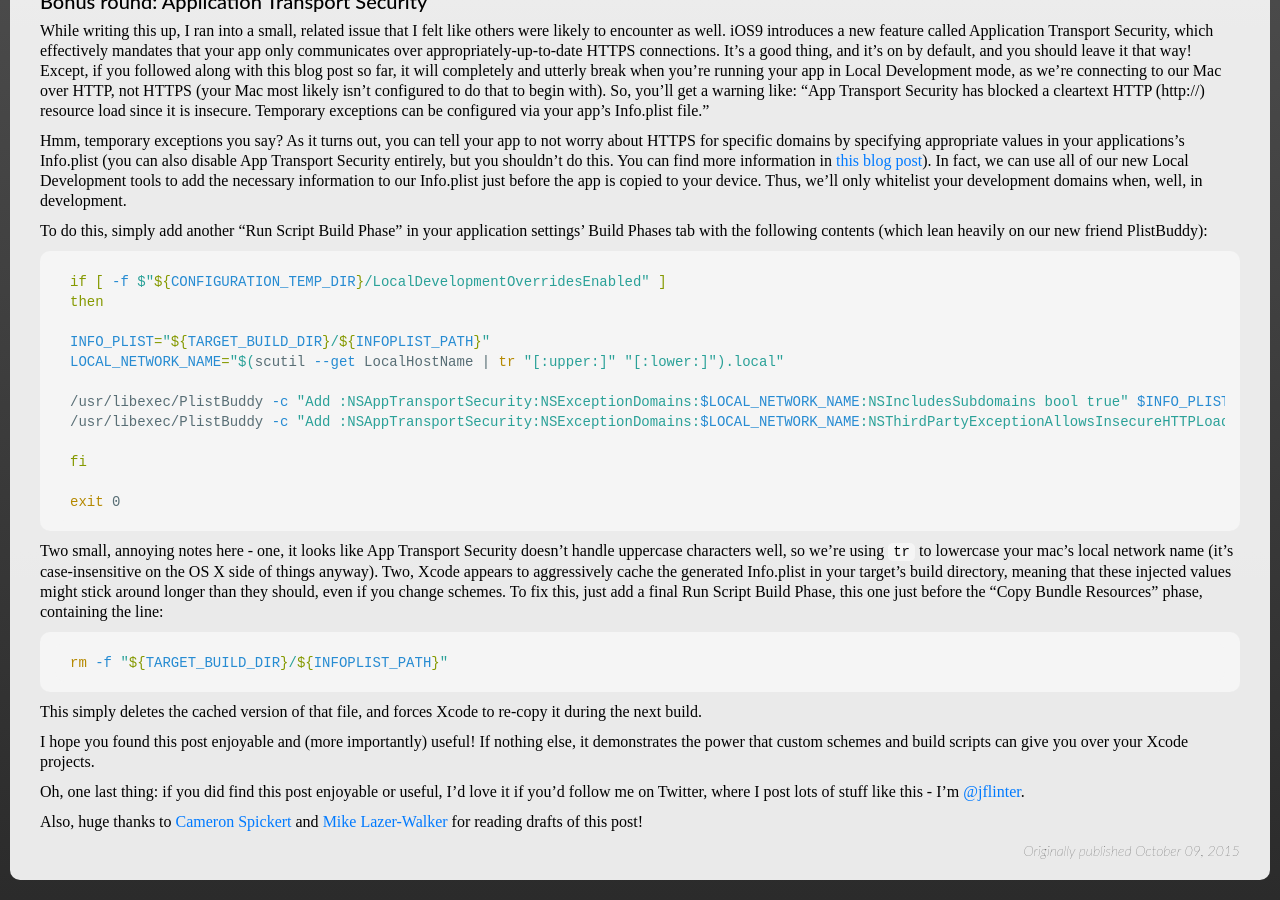
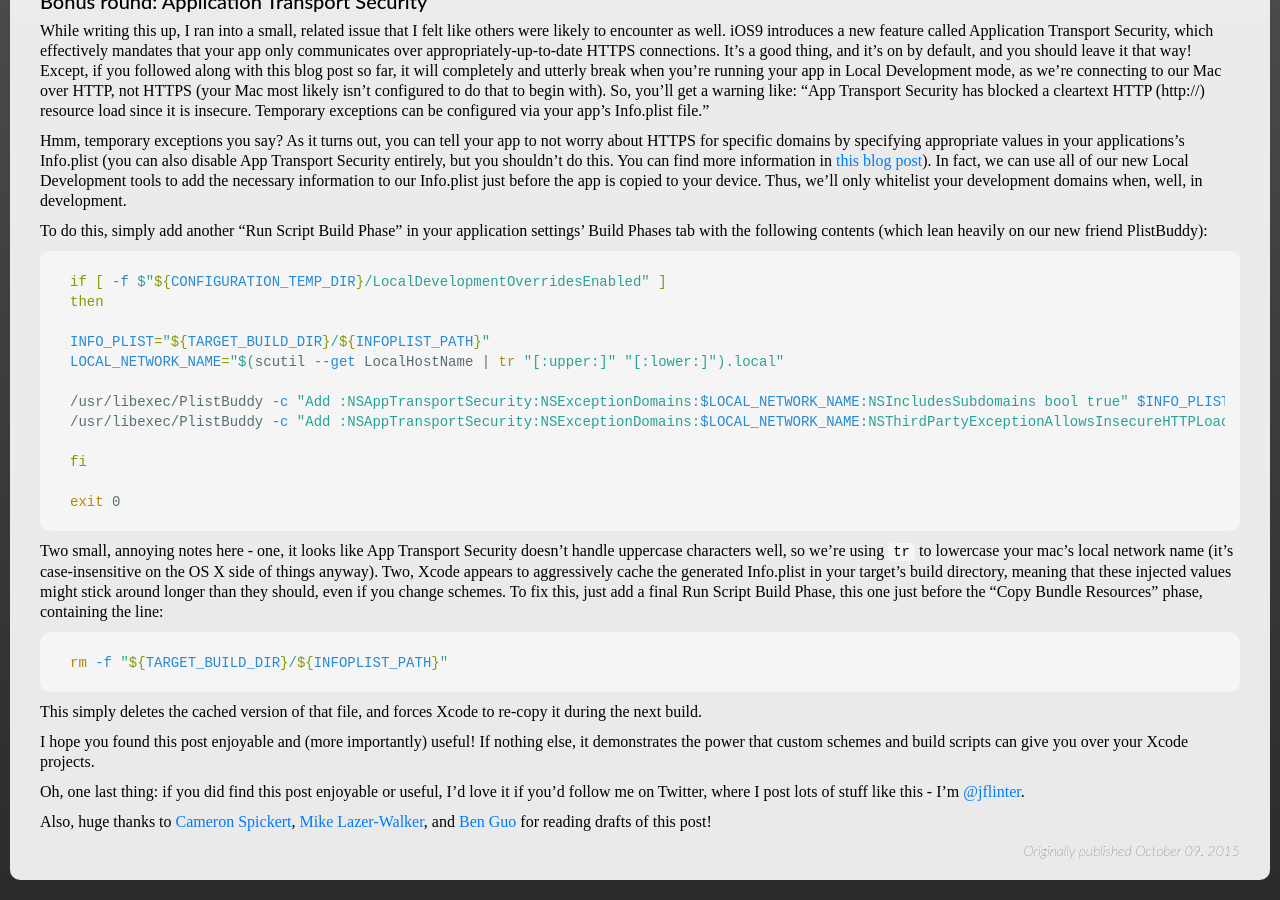
Before and after one commit to jflinter/jflinter.github.com, a Jekyll site: the page built from _posts/2015-10-09-developing-ios-apps-against-a-local-server.markdown, in a window 1280 px wide and 900 px high, scrolled down 2233 px. Built offline with Jekyll 4.4.1, drawn with Linux system fonts in a browser that asks for light colours; some web fonts are replaced; Markdown is read by kramdown in place of the engine named in the settings.

Commit message:
add acknowledgement for ben

```diff
--- a/_posts/2015-10-09-developing-ios-apps-against-a-local-server.markdown
+++ b/_posts/2015-10-09-developing-ios-apps-against-a-local-server.markdown
@@ -114,7 +114,7 @@ I hope you found this post enjoyable and (more importantly) useful! If nothing e
 
 Oh, one last thing: if you did find this post enjoyable or useful, I'd love it if you'd follow me on Twitter, where I post lots of stuff like this - I'm [@jflinter][8].
 
-Also, huge thanks to [Cameron Spickert][9] and [Mike Lazer-Walker][10] for reading drafts of this post!
+Also, huge thanks to [Cameron Spickert][9], [Mike Lazer-Walker][10], and [Ben Guo][11] for reading drafts of this post!
 
 [0]: http://blog.carbonfive.com/2011/06/20/managing-ios-configurations-per-environment-in-xcode-4/
 [1]: https://ngrok.com/
```
Also changed, not shown: other parts of _posts/2015-10-09-developing-ios-apps-against-a-local-server.markdown (+1 -0 lines).
